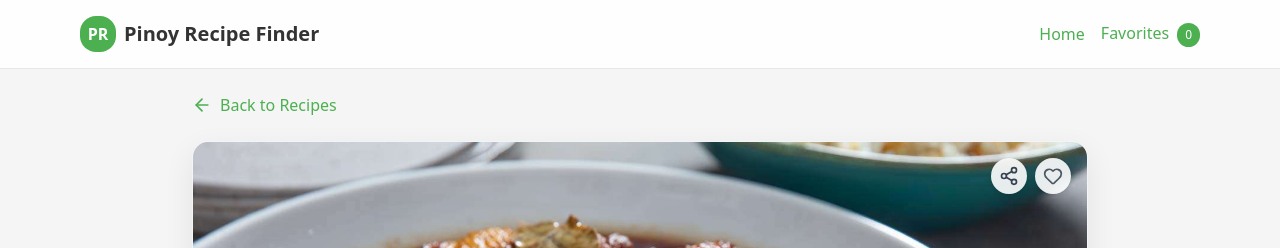
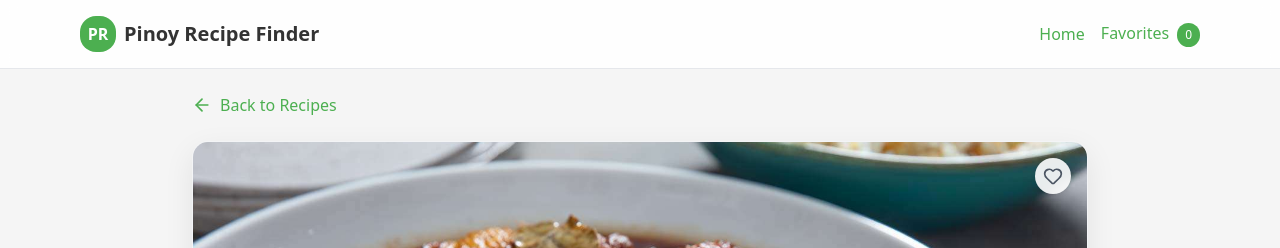
Before and after one commit to luisantonioj/pinoy-recipe-finder, a React (Vite) app: page /recipe/1 in a window 1280 px wide. Shown: the top 248 px of the page. Built offline with nearby package versions, Linux system fonts and the light colour scheme.

Commit message:
remove other buttons

```diff
--- a/src/pages/RecipeDetail.jsx
+++ b/src/pages/RecipeDetail.jsx
@@ -89,13 +89,6 @@ export default function RecipeDetail(){
           {/* Action buttons */}
           <div className="absolute top-4 right-4 flex gap-2">
             <button
-              onClick={shareRecipe}
-              className="p-2 bg-white/90 backdrop-blur-sm rounded-full shadow-md hover:scale-110 transition-transform focus-ring"
-              aria-label="Share recipe"
-            >
-              <Share2 className="h-5 w-5 text-gray-700" />
-            </button>
-            <button
               onClick={toggleFav}
               className="p-2 bg-white/90 backdrop-blur-sm rounded-full shadow-md hover:scale-110 transition-transform focus-ring"
               aria-pressed={fav}
@@ -160,7 +153,7 @@ export default function RecipeDetail(){
             </ol>
           </section>
 
-          {/* Print/Share buttons at bottom */}
+          {/* Print/Share buttons at bottom
           <div className="mt-10 pt-6 border-t border-gray-200 flex flex-wrap gap-4">
             <button
               onClick={() => window.print()}
@@ -174,7 +167,7 @@ export default function RecipeDetail(){
             >
               Share Recipe
             </button>
-          </div>
+          </div> */}
         </div>
       </article>
     </div>
```
